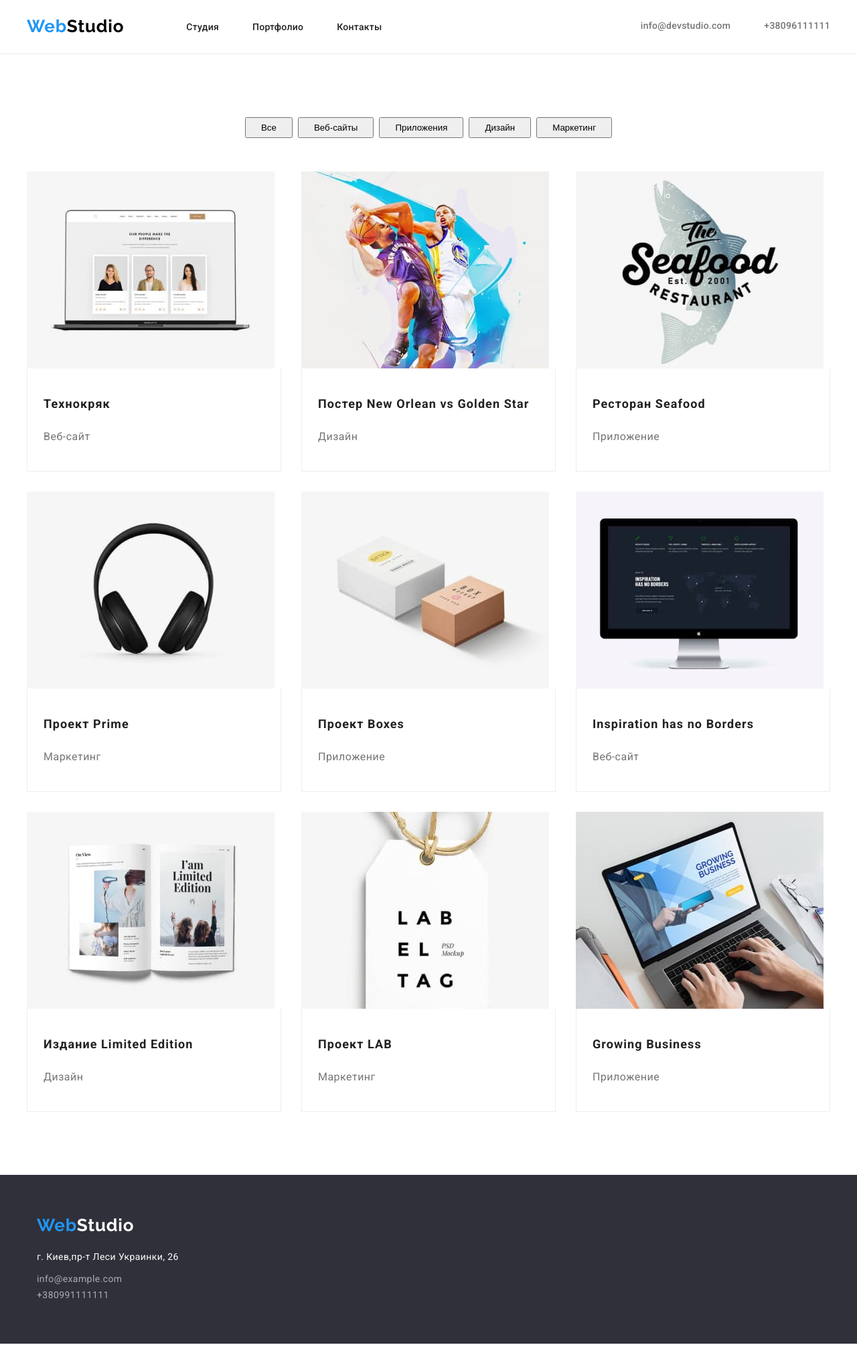
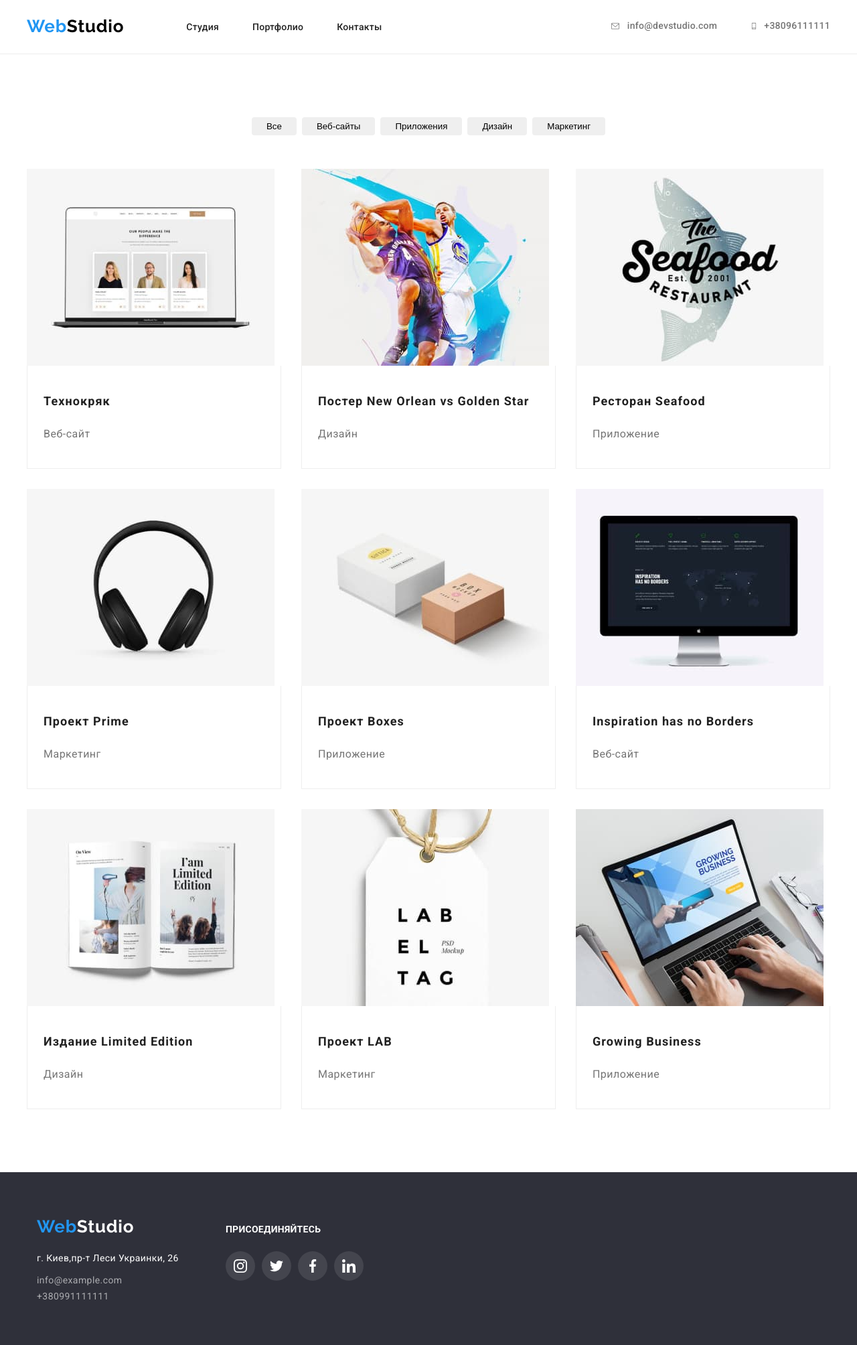
Before and after one commit to Anastasiia88Z/goit-markup-hw-04, a plain HTML site: page portfolio.html in a window 1280 px wide. Shown: the whole page at 67% size. Drawn offline with Linux system fonts and the light colour scheme.

Commit message:
home work4

```diff
--- a/css/style.css
+++ b/css/style.css
@@ -432,7 +432,12 @@ h3 .title {
 /* CLIENTS */
 
 .clients {
-  padding: 94px 215 px;
+  padding-top: 94px;
+  padding-bottom: 94px;
+  padding-left: 215px;
+  padding-right: 215px;
+  width: 1170px;
+  max-height: 182px;
 }
 
 .clients-list {
@@ -450,42 +455,85 @@ h3 .title {
   display: flex;
   width: 170px;
   height: 90px;
-  border: 1px solid #afb1b8;
+  border: 1px solid rgba(175, 177, 184, 1);
   box-sizing: border-box;
   border-radius: 4px;
   justify-content: center;
   align-items: center;
+  color: var(--icon-color);
+}
+
+.clients-link:hover,
+.clients-link:focus {
+  border: 1px solid var(--blue-text);
 }
 
 .clients-logo-1 {
   width: 44px;
   height: 49px;
+  fill: currentColor;
+}
+
+.clients-logo-1:focus,
+.clients-logo-1:hover {
+  fill: var(--blue-text);
 }
 
 .clients-logo-2 {
   width: 40px;
   height: 52px;
+  fill: currentColor;
+}
+
+.clients-logo-2:focus,
+.clients-logo-2:hover {
+  fill: var(--blue-text);
 }
 
 .clients-logo-3 {
   width: 41px;
   height: 43px;
+  fill: currentColor;
+}
+
+.clients-logo-3:focus,
+.clients-logo-3:hover {
+  fill: var(--blue-text);
 }
 
 .clients-logo-4 {
   width: 80px;
   height: 43px;
+  fill: currentColor;
+}
+
+.clients-logo-4:focus,
+.clients-logo-4:hover {
+  fill: var(--blue-text);
 }
 
 .clients-logo-5 {
   width: 59px;
   height: 47px;
+  fill: currentColor;
+}
+
+.clients-logo-5:focus,
+.clients-logo-5:hover {
+  fill: var(--blue-text);
 }
 
 .clients-logo-6 {
   width: 88px;
   height: 45px;
+  fill: currentColor;
 }
+
+.clients-logo-6:focus,
+.clients-logo-6:hover {
+  fill: var(--blue-text);
+}
+
 
 /* footer */
 
@@ -516,6 +564,7 @@ h3 .title {
 .footer {
   background-color: var(--background-black);
   letter-spacing: 0.03em;
+
 }
 
 .footer-logo {
@@ -559,6 +608,55 @@ h3 .title {
 .footer .link:focus {
   color: var(--blue-text);
   letter-spacing: 0.03em;
+}
+
+.join-list {
+  display: flex;
+  width: 210px;
+  justify-content: space-between;
+  margin: 0;
+  padding: 0;
+}
+
+.join-link {
+  display: flex;
+  height: 44px;
+  width: 44px;
+  background-color: rgba(255, 255, 255, 0.1);
+  border-radius: 50%;
+  justify-content: center;
+  align-items: center;
+  margin-right: 10px;
+}
+
+.join-link:focus,
+.join-link:hover {
+  background-color: var(--blue-text);
+}
+
+.join-site {
+  fill: var(--white-text);
+}
+
+
+.join-title {
+  font-style: normal;
+  font-weight: 700;
+  font-size: 14px;
+  line-height: 16,41px;
+  letter-spacing: 0.02em;
+  color: var(--white-text);
+  margin-bottom: 20px;
+
+}
+
+.footer-container {
+  display: flex;
+  align-items: baseline;
+}
+
+.footer2 {
+  margin-left: 70px;
 }
 
 /* кнопки */
@@ -625,12 +723,15 @@ h3 .title {
   justify-content: center;
 }
 
+
 .card-set .item-portfolio:not(:last-child) {
   margin-right: 8px;
 }
 
 .item-portfolio .button {
   padding: 6px 22px;
+  border: none;
+  border-radius: 4px;
 }
 
 .site {
@@ -667,3 +768,8 @@ h3 .title {
   border: 1px solid rgba(238, 238, 238, 1);
   border-top: 0;
 }
+
+.site-card:hover,
+.site.card:focus {
+  filter: drop-shadow(0px 4px 4px rgba(0, 0, 0, 0.25));
+}
--- a/portfolio.html
+++ b/portfolio.html
@@ -26,8 +26,18 @@
     </ul>
 
     <ul class="auto-nav list">
-      <li><a href="mailto:info@devstudio.com" class="link">info@devstudio.com</a></li>
-      <li><a href="tel:+38096111111" class="link">+38096111111</a></li>
+      <li>
+        <a href="mailto:info@devstudio.com" class="link">
+      <svg class="icon-header1">
+        <use href="./images/sprite.svg#icon-envelope"></use>
+      </svg>
+        info@devstudio.com</a></li>
+      <li>
+        <a href="tel:+38096111111" class="link">
+        <svg class="icon-header2">
+          <use href="./images/sprite.svg#icon-smartphone"></use>
+        </svg>
+        +38096111111</a></li>
     </ul>
     </nav>
   </div>
@@ -178,6 +188,8 @@
   <footer class="footer">
     <!-- CONTAINER -->
     <div class="container">
+      <div class="footer-container">
+      <section class="footer1">
       <div class="footer-name">
            <a href="" class="footer-logo">Web<span class="footer-span">Studio</span></a>
       </div>
@@ -192,6 +204,58 @@
           </li>
         </ul>
       </address>
+    </section>
+
+    <section class="footer2">
+    <!-- CONTAINER -->
+    <div class="join">
+      <p class="join-title">ПРИСОЕДИНЯЙТЕСЬ</p>
+      <ul class="join-list">
+
+        <li class="join-item">
+
+          <a href="#" class="join-link">
+
+            <svg class="join-site" width="20" height="20">
+              <use href="./images/sprite.svg#icon-instagram-2" ></use>
+            </svg>
+          </a>
+        </li>
+
+        <li class="join-item">
+
+          <a href="#" class="join-link">
+
+            <svg class="join-site" width="20" height="20">
+              <use href="./images/sprite.svg#icon-twitter-1" ></use>
+            </svg>
+          </a>
+        </li>
+
+      <li class="join-item">
+
+        <a href="#" class="join-link">
+
+          <svg class="join-site" width="20" height="20">
+            <use href="./images/sprite.svg#icon-facebook-1" ></use>
+          </svg>
+        </a>
+      </li>
+
+      <li class="join-item">
+
+        <a href="#" class="join-link">
+
+          <svg class="join-site" width="20" height="20">
+          <use href="./images/sprite.svg#icon-linkedin-1" ></use>
+        </svg>
+      </a>
+    </li>
+    </ul>
+
+    </div>
+    </section>
+    </div>
     </div>
     </footer>
   </body>
```
Also changed, not shown: index.html (+54 -0 lines), images/sprite.svg.
